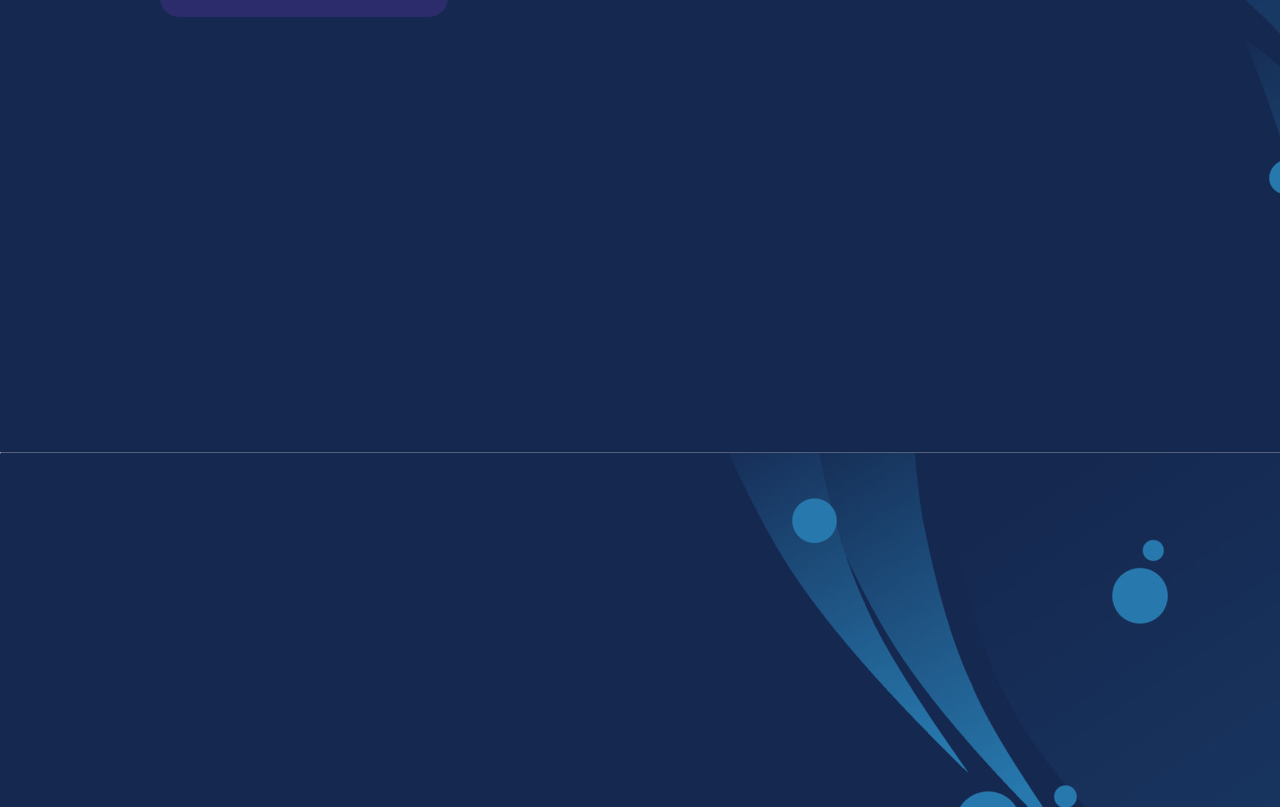
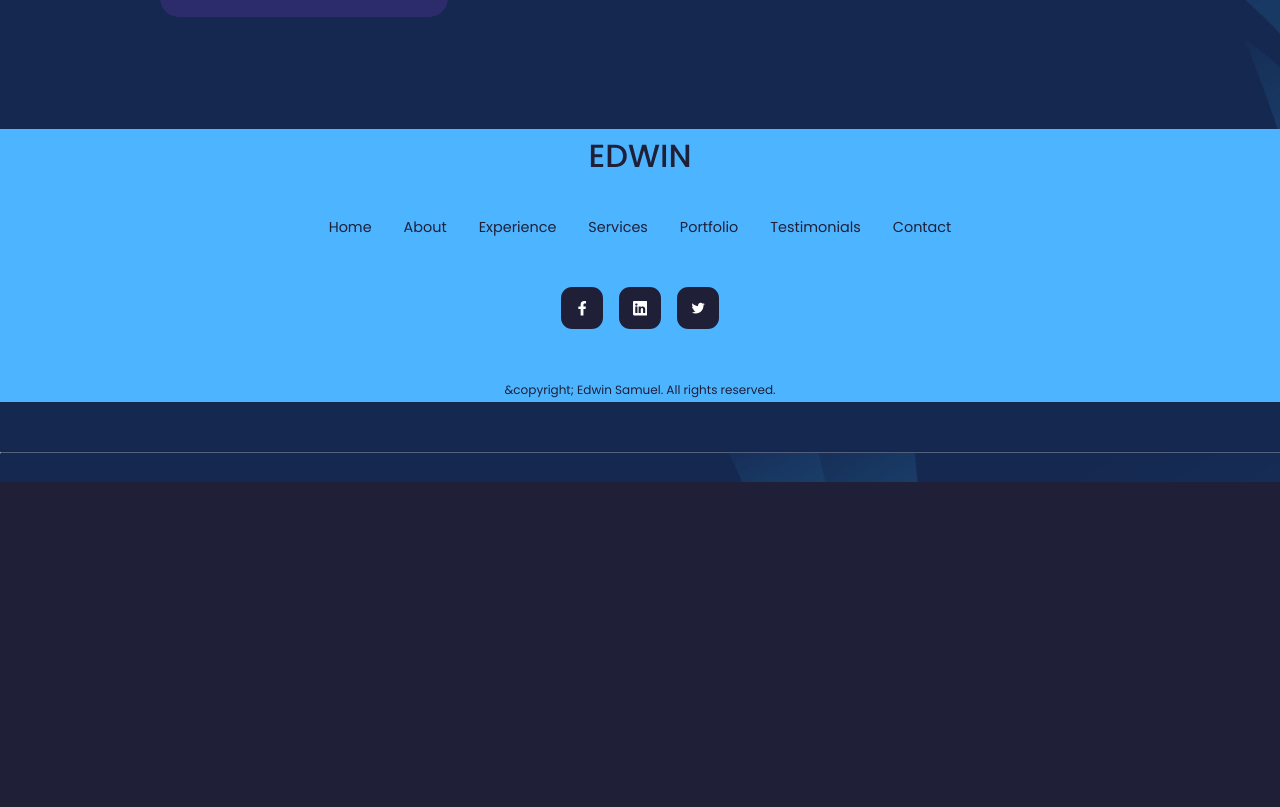
Before and after one commit to Eddysam2000/My-Portfolio, a React (Create React App) app: page / in a window 1280 px wide. Shown: the part 5313-6120 px from the top of the page. After the commit the page ends 5795 px from the top, so only its background shows below. Built offline with nearby package versions, Linux system fonts and the light colour scheme.

Commit message:
footer done

```diff
--- a/src/components/footer/footer.css
+++ b/src/components/footer/footer.css
@@ -3,7 +3,7 @@ footer {
     text-align: center;
     font-size: 0.9rem;
     padding: 3rem, 0;
-    margin-top: 71rem;
+    margin-top: 7rem;
 }
 
 footer a {
```
